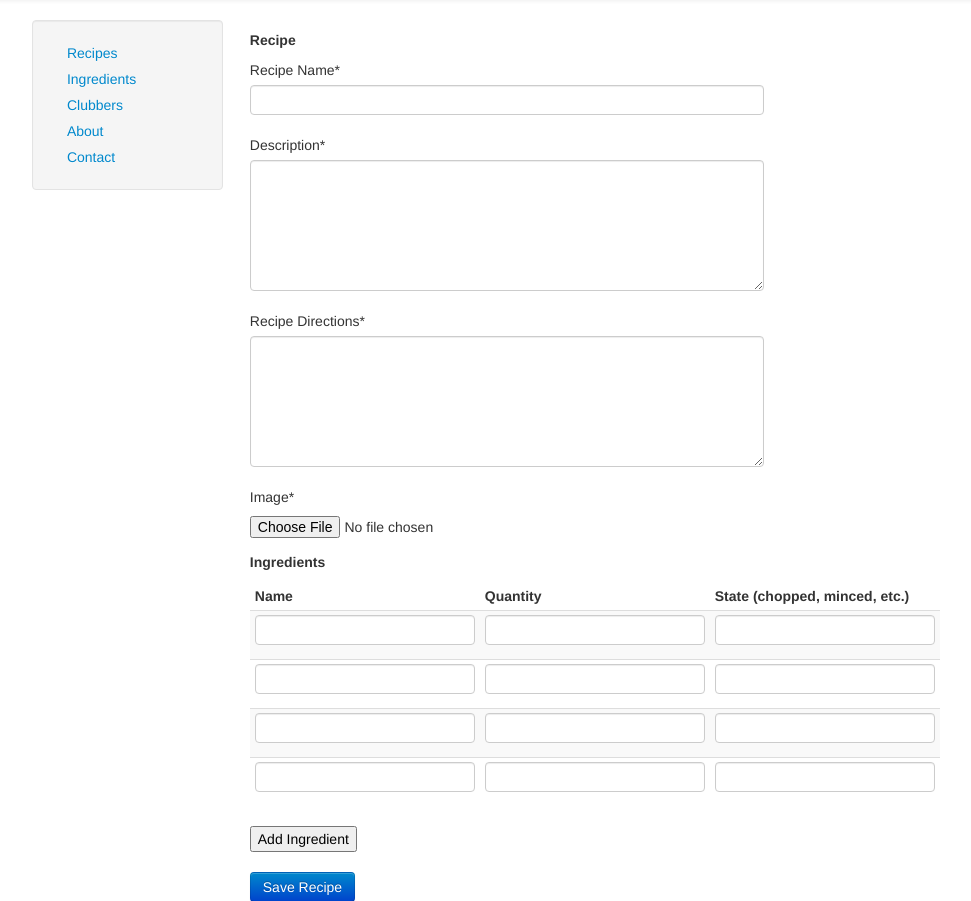
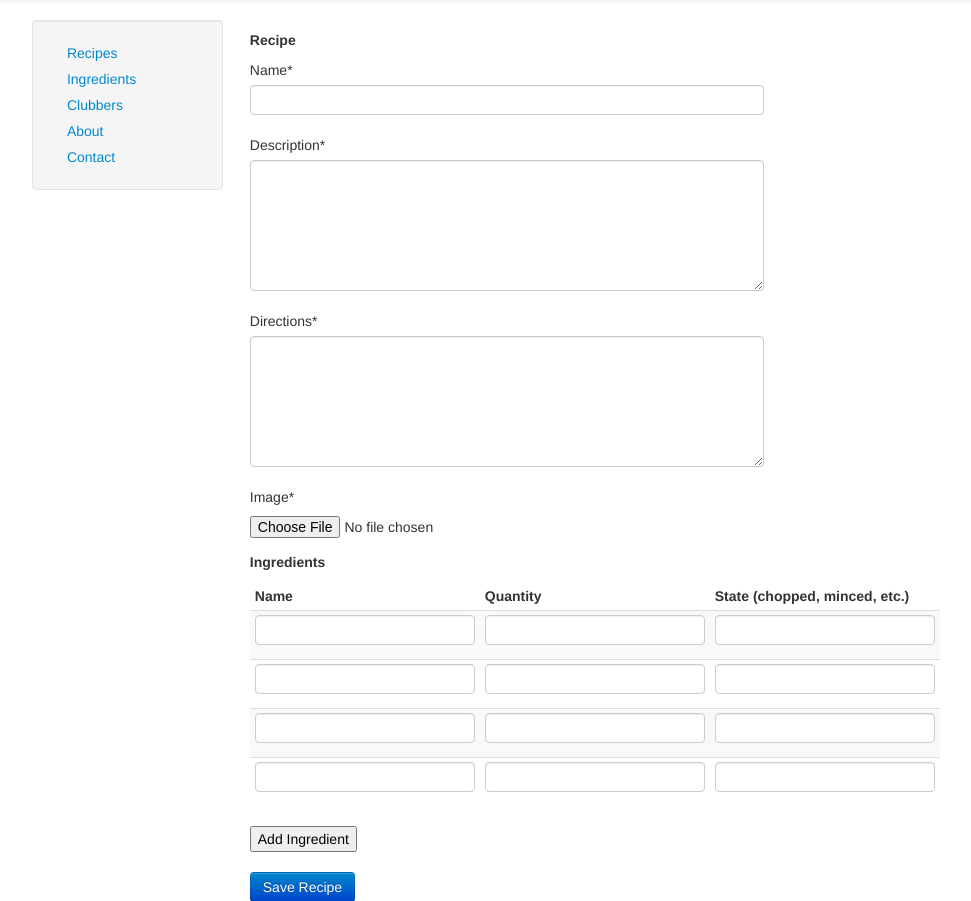
Before and after one commit to kevinlondon/rehdernomics.com, a Django app: page /lunchclub/new_recipe/ in a window 1280 px wide. Shown: the part 42-943 px from the top of the page, without its empty margins (77-1048 px from the left). Run offline with Django 3.2, Linux system fonts and the light colour scheme; the visitor is signed in with stand-in values (Sample User, id 1); some libraries are stand-ins or nearby versions.

Commit message:
Validate new recipe page before submitting.

```diff
--- a/recipe/forms.py
+++ b/recipe/forms.py
@@ -7,9 +7,9 @@ from crispy_forms.bootstrap import AppendedText, PrependedText, FormActions
 
 
 class RecipeForm(forms.Form):
-    recipe_name = forms.CharField(
+    name = forms.CharField(
         widget=forms.TextInput(attrs={'class':'name_field'}),
-        label="Recipe Name",
+        label="Name",
         max_length=100,
         required=True,
     )
@@ -22,7 +22,7 @@ class RecipeForm(forms.Form):
 
     directions = forms.CharField(
         widget=forms.Textarea(attrs={'class': 'direction_field'}),
-        label="Recipe Directions",
+        label="Directions",
         required=True,
     )
 
--- a/recipe/views.py
+++ b/recipe/views.py
@@ -46,7 +46,7 @@ def submit_recipe(request):
         if recipe_form.is_valid() and ingredient_form.is_valid():
             r_info = recipe_form.cleaned_data
             recipe = Recipe.objects.create(
-                title=r_info['recipe_name'],
+                title=r_info['name'],
                 author=request.user,
                 description=r_info['description'],
                 directions=r_info['directions'],
@@ -66,8 +66,8 @@ def submit_recipe(request):
                     ingredient_state=i_info['state'],
                 )
 
-        return redirect(recipe.get_absolute_url())
-    else:
+            return redirect(recipe.get_absolute_url())
+
         return redirect('recipe_new')
 
 
--- a/templates/recipe/new_recipe.html
+++ b/templates/recipe/new_recipe.html
@@ -8,13 +8,28 @@
 
 <script>
     $('#add_more').click(function() {
-        cloneMore('tr:last', 'service');
+        cloneMore('tr:last', 'ingredient');
     });
+
+   $( "#full-recipe-form" ).submit(function( event ) {
+        var fields = ["name", "description", "directions", "image"]
+        for (fieldnum in fields) {
+            fieldname = fields[fieldnum];
+            if ($("#id_recipe-" + fieldname).val() == "") {
+                alert("Please enter the recipe " + fieldname + ".");
+                $("#id_recipe-" + fieldname).focus();
+                event.preventDefault();
+                return;
+            }
+        }
+    });
+
+
 </script>
 {% endblock script %}
 
 {% block page_content %}
-<form action="{% url 'recipe_submit' %}" method="post" enctype="multipart/form-data">
+<form id="full-recipe-form" action="{% url 'recipe_submit' %}" method="post" enctype="multipart/form-data">
     <h5>Recipe</h5>
     {% crispy recipe_form recipe_form.helper %}
 
@@ -23,7 +38,7 @@
     <input type="button" value="Add Ingredient" id="add_more">
 
     <br>
-    <input type="submit" class="submit-recipe btn btn-primary" value="Save Recipe" />
+    <input type="submit" class="submit-recipe btn btn-primary" value="Save Recipe" method="post"/>
 </form>
 
 {% endblock page_content %}
```
